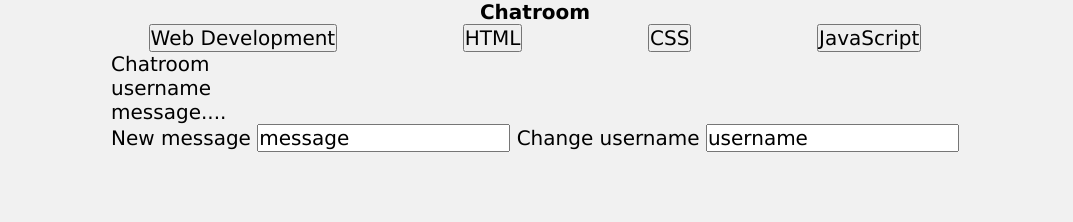
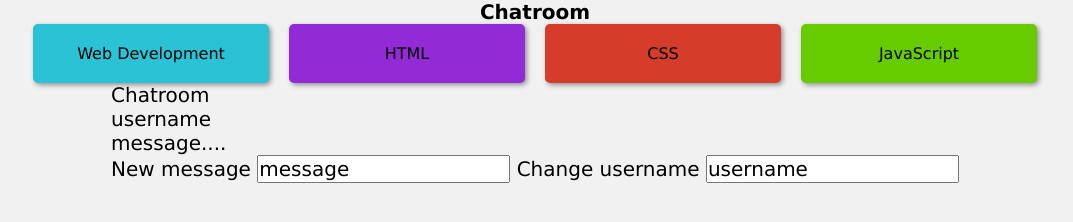
Before and after one commit to terrifricker/ninja-chat, a plain HTML site: page index.html in a window 1280 px wide. Shown: the whole page, without its empty margins (105-1178 px from the left). Drawn offline with Linux system fonts and the light colour scheme.

Commit message:
css: styled buttons

```diff
--- a/styles.css
+++ b/styles.css
@@ -34,3 +34,24 @@
     justify-content: space-evenly;
     align-items: baseline;
 }
+button {
+    flex: 1;
+    margin: 0 0.5rem;
+    padding: 1rem;
+    font-size: 16px;
+    border: none;
+    border-radius: 5px;
+    box-shadow: 2px 2px 5px rgb(145, 145, 145);
+}
+#web-development {
+    background-color: var(--teal);
+}
+#html {
+    background-color: var(--purple);
+}
+#css {
+    background-color: var(--red);
+}
+#javascript {
+    background-color: var(--green);
+}
```
